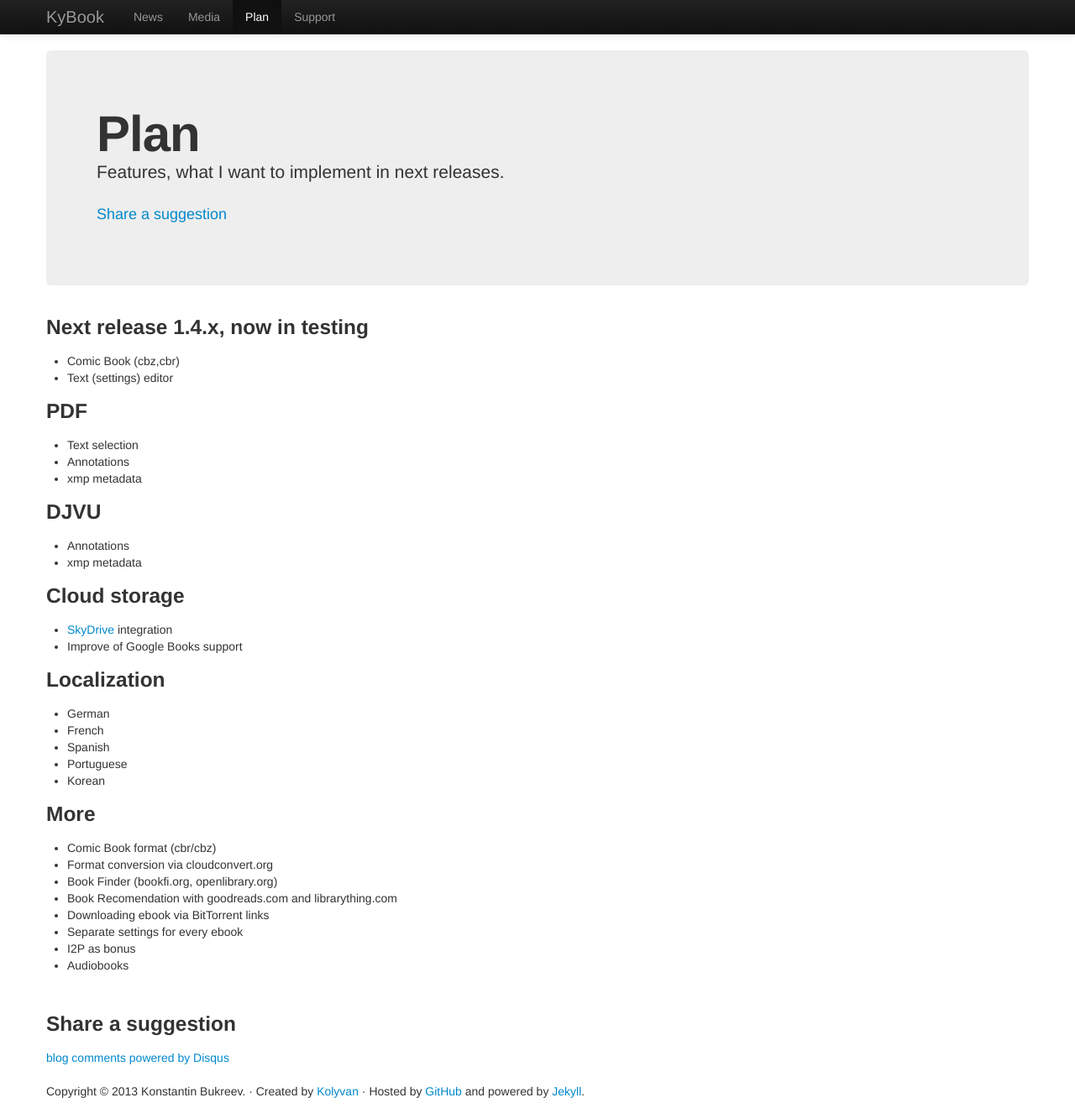
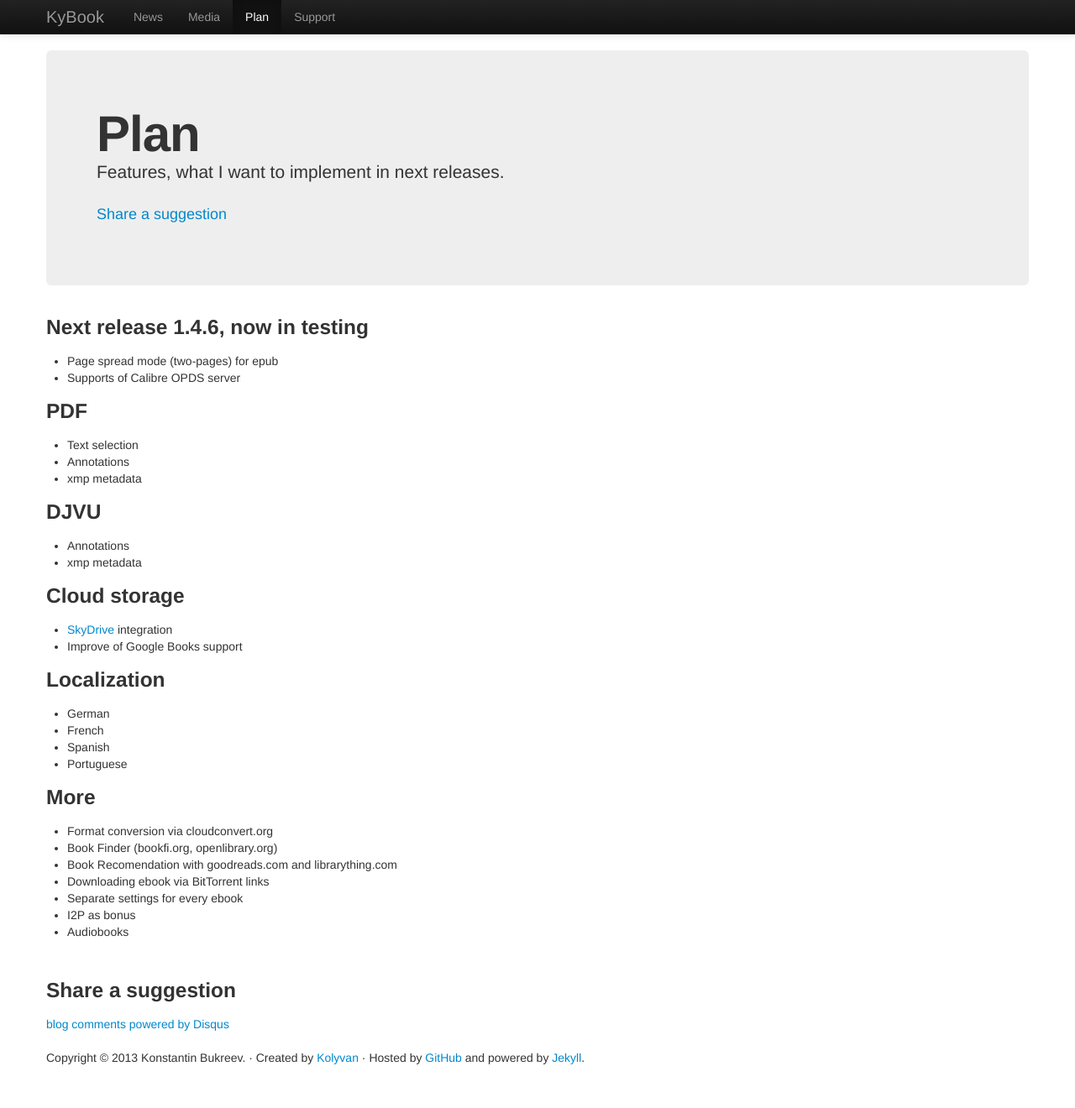
Before and after one commit to kolyvan/kolyvan.github.com, a Jekyll site: the page built from kybook/plan.html, in a window 1280 px wide and 1320 px high. Shown: the whole window at 84% size. Built offline with Jekyll 4.4.1, drawn with Linux system fonts in a browser that asks for light colours; nearby versions of some CDN libraries; comment, search, counter and statistics services are not loaded.

Commit message:
update kybook news and plan

```diff
--- a/kybook/plan.html
+++ b/kybook/plan.html
@@ -9,10 +9,10 @@ title: Plan
     <p> <a href="#disqus_thread">Share a suggestion</a> </p>
 </div>
 
-<h3>Next release 1.4.x, now in testing </h3>
+<h3>Next release 1.4.6, now in testing </h3>
 <ul>
-	<li>Comic Book (cbz,cbr)</li>
-	<li>Text (settings) editor</li>
+	<li>Page spread mode (two-pages) for epub</li>
+	<li>Supports of Calibre OPDS server</li>
 </ul>
 <div>
 
@@ -42,12 +42,10 @@ title: Plan
 	<li>French</li>
 	<li>Spanish</li>
 	<li>Portuguese</li>
-	<li>Korean</li>
 </ul>
 
 <h3>More</h3>
 <ul>
-	<li>Comic Book format (cbr/cbz) </li>
 	<li>Format conversion via cloudconvert.org</li>
 	<li>Book Finder (bookfi.org, openlibrary.org)</li>
 	<li>Book Recomendation with goodreads.com and librarything.com</li>
```
Also changed, not shown: kybook/index.html (+4 -3 lines), kybook/news/_posts/2013-11-05-appstore142.html (added, +17 -0 lines).
